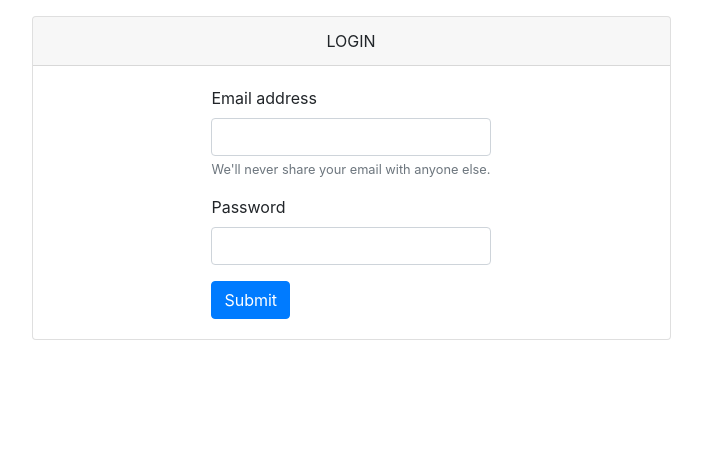
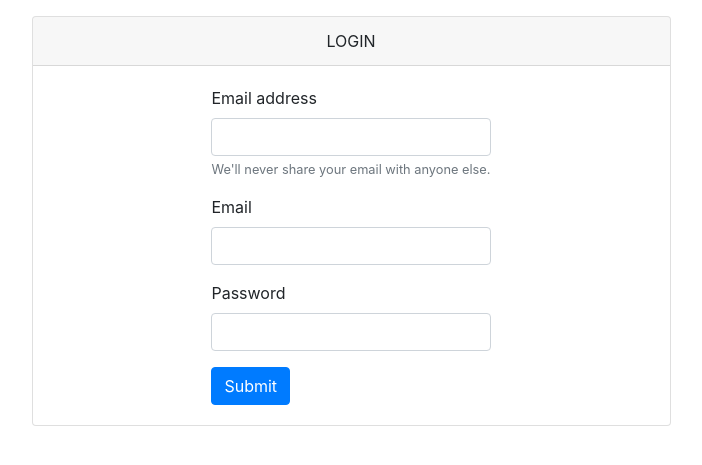
Before and after one commit to wirklich84/misFacturas, a Flask app: template app/auth/templates/auth/login.html in a window 1280 px wide. Shown: the part 56-521 px from the top of the page, without its empty margins (289-991 px from the left). Run offline with Flask 2, Linux system fonts and the light colour scheme; the template is opened without the code that fills it: values that come from a table or form of the project are taken from there, others are empty.

Commit message:
arreglo del form

```diff
--- a/app/__init__.py
+++ b/app/__init__.py
@@ -1,12 +1,14 @@
 from flask import Flask
+from flask.helpers import url_for
+
 
 
 def create_app():
     app = Flask(__name__)
+    app.config['SECRET_KEY'] = 'MisTortillas'
 
     #registrar lo blueprints
     from .auth import auth_bp
-    app.register_blueprint(auth_bp)
-
+    app.register_blueprint(auth_bp, url_prefix='/')
 
     return app
--- a/app/auth/auth.py
+++ b/app/auth/auth.py
@@ -1,7 +1,9 @@
 from flask import render_template
 
 from . import auth_bp
+from .forms import LoginForm
 
-@auth_bp.route('/login')
+@auth_bp.route('/')
 def login():
-    return render_template('auth/login.html')
+    form = LoginForm()
+    return render_template('auth/login.html', form=form)
--- /dev/null
+++ b/app/auth/forms.py
@@ -0,0 +1,7 @@
+from wtforms import Form, StringField, PasswordField, SubmitField
+
+
+class LoginForm(Form):
+    email = StringField(label='Email')
+    password = PasswordField(label='Password')
+    subtmit = SubmitField(label='Login')
--- a/app/auth/templates/auth/login.html
+++ b/app/auth/templates/auth/login.html
@@ -19,6 +19,12 @@
                                 else.</small>
                         </div>
                         <div class="form-group">
+                           {{ form.email.label(class="exampleInputEmail2", form="email") }}
+                           {{ form.email(class="form-control", id="email") }}
+                        </div>
+
+
+                        <div class="form-group">
                             <label for="exampleInputPassword1">Password</label>
                             <input type="password" class="form-control" id="exampleInputPassword1">
                         </div>
```
Also changed, not shown: app/templates/base.html (line endings or trailing spaces).
